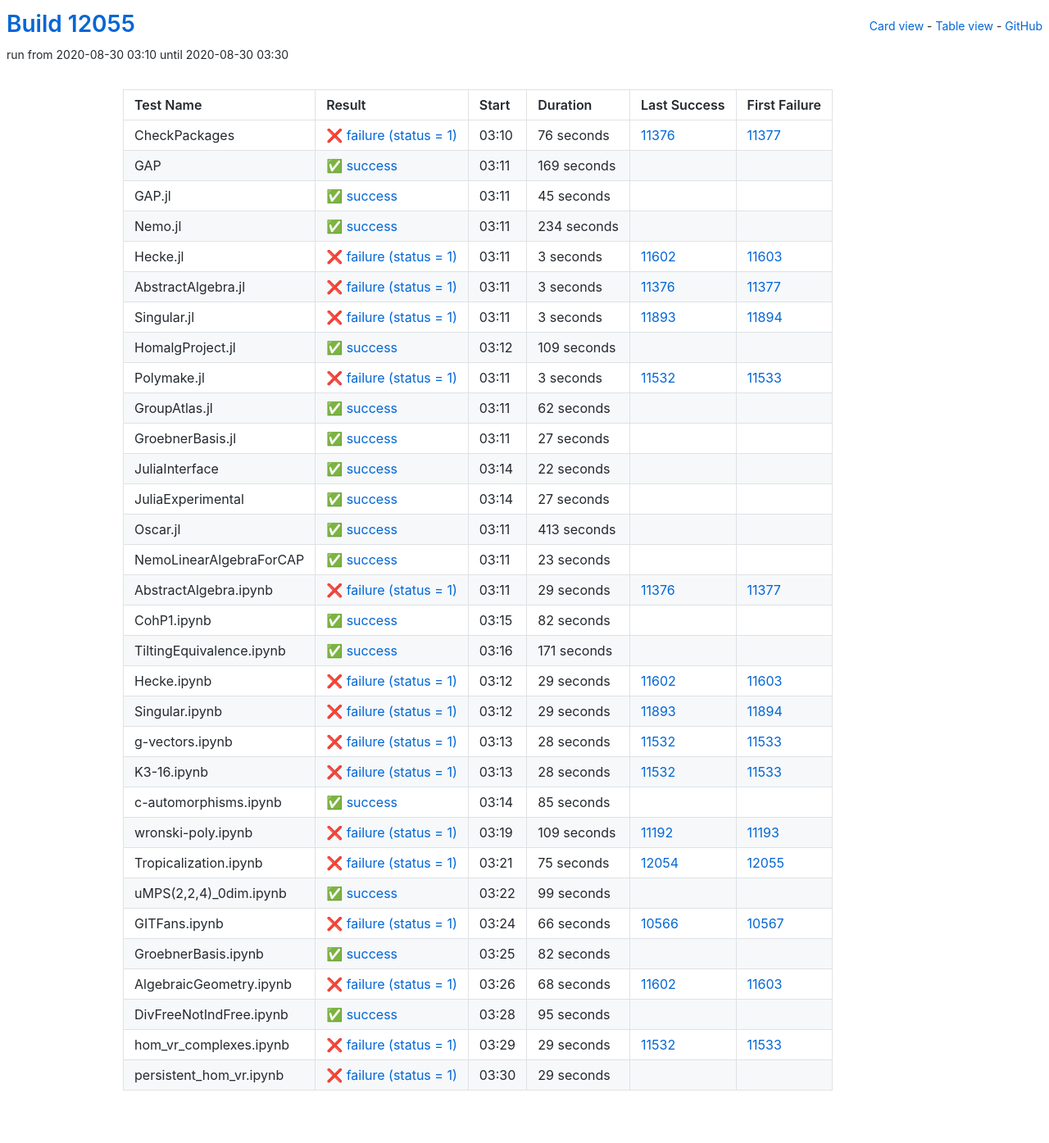
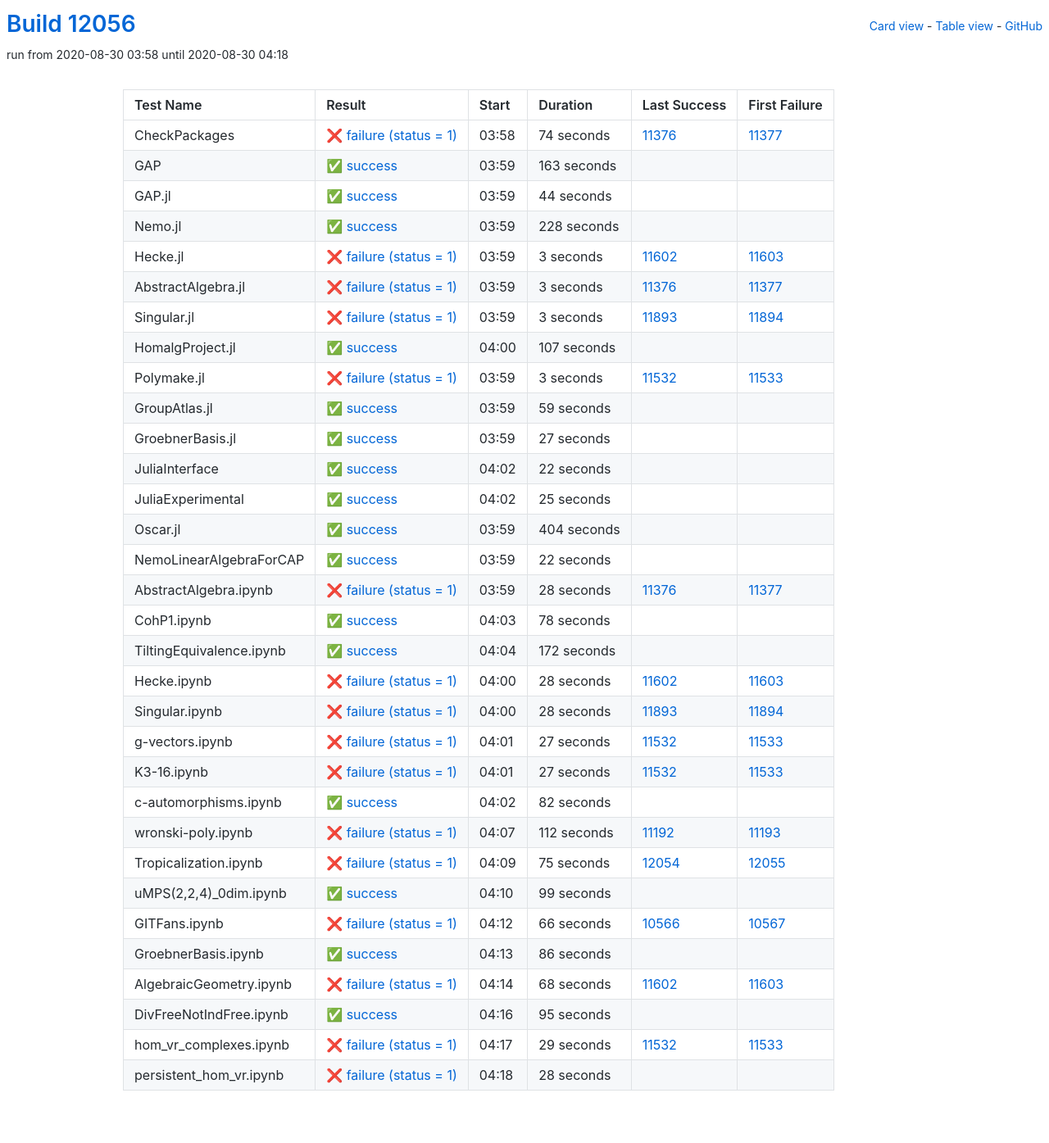
Before and after one commit to oscar-system/oscar-ci-status, a Jekyll site: the page built from table.html, in a window 1280 px wide. Shown: the whole page at 82% size. Built offline with Jekyll 4.4.1, drawn with Linux system fonts in a browser that asks for light colours.

Commit message:
Build #12056

```diff
--- a/_data/ci.yml
+++ b/_data/ci.yml
@@ -1,6 +1,6 @@
 ---
-build: 12055
-build_url: https://oscarci.mathematik.uni-kl.de/job/oscar/12055/
+build: 12056
+build_url: https://oscarci.mathematik.uni-kl.de/job/oscar/12056/
 job: oscar
 organization: oscar-system
 repo: oscar-ci-status
@@ -8,56 +8,56 @@
 tests:
 - name: CheckPackages
   id: checkpackages
-  log: https://oscarci.mathematik.uni-kl.de/job/oscar/12055/artifact/logs/build-12055/CheckPackages.log
-  start: 2020-08-30 03:10
+  log: https://oscarci.mathematik.uni-kl.de/job/oscar/12056/artifact/logs/build-12056/CheckPackages.log
+  start: 2020-08-30 03:58
   success: false
   exitcode: 1
   status: failure
-  duration: 76
+  duration: 74
   last_success: 11376
   last_success_url: https://oscarci.mathematik.uni-kl.de/job/oscar/11376/
   first_failure: 11377
   first_failure_url: https://oscarci.mathematik.uni-kl.de/job/oscar/11377/
 - name: GAP
   id: gap
-  log: https://oscarci.mathematik.uni-kl.de/job/oscar/12055/artifact/logs/build-12055/GAP.log
-  start: 2020-08-30 03:11
+  log: https://oscarci.mathematik.uni-kl.de/job/oscar/12056/artifact/logs/build-12056/GAP.log
+  start: 2020-08-30 03:59
   success: true
   exitcode: 0
   status: success
-  duration: 169
+  duration: 163
   last_success: false
   last_success_url:
   first_failure: false
   first_failure_url:
 - name: GAP.jl
   id: gap-jl
-  log: https://oscarci.mathematik.uni-kl.de/job/oscar/12055/artifact/logs/build-12055/GAP.jl.log
-  start: 2020-08-30 03:11
+  log: https://oscarci.mathematik.uni-kl.de/job/oscar/12056/artifact/logs/build-12056/GAP.jl.log
+  start: 2020-08-30 03:59
   success: true
   exitcode: 0
   status: success
-  duration: 45
+  duration: 44
   last_success: false
   last_success_url:
   first_failure: false
   first_failure_url:
 - name: Nemo.jl
   id: nemo-jl
-  log: https://oscarci.mathematik.uni-kl.de/job/oscar/12055/artifact/logs/build-12055/Nemo.jl.log
-  start: 2020-08-30 03:11
+  log: https://oscarci.mathematik.uni-kl.de/job/oscar/12056/artifact/logs/build-12056/Nemo.jl.log
+  start: 2020-08-30 03:59
   success: true
   exitcode: 0
   status: success
-  duration: 234
+  duration: 228
   last_success: false
   last_success_url:
   first_failure: false
   first_failure_url:
 - name: Hecke.jl
   id: hecke-jl
-  log: https://oscarci.mathematik.uni-kl.de/job/oscar/12055/artifact/logs/build-12055/Hecke.jl.log
-  start: 2020-08-30 03:11
+  log: https://oscarci.mathematik.uni-kl.de/job/oscar/12056/artifact/logs/build-12056/Hecke.jl.log
+  start: 2020-08-30 03:59
   success: false
   exitcode: 1
   status: failure
@@ -68,8 +68,8 @@
   first_failure_url: https://oscarci.mathematik.uni-kl.de/job/oscar/11603/
 - name: AbstractAlgebra.jl
   id: abstractalgebra-jl
-  log: https://oscarci.mathematik.uni-kl.de/job/oscar/12055/artifact/logs/build-12055/AbstractAlgebra.jl.log
-  start: 2020-08-30 03:11
+  log: https://oscarci.mathematik.uni-kl.de/job/oscar/12056/artifact/logs/build-12056/AbstractAlgebra.jl.log
+  start: 2020-08-30 03:59
   success: false
   exitcode: 1
   status: failure
@@ -80,8 +80,8 @@
   first_failure_url: https://oscarci.mathematik.uni-kl.de/job/oscar/11377/
 - name: Singular.jl
   id: singular-jl
-  log: https://oscarci.mathematik.uni-kl.de/job/oscar/12055/artifact/logs/build-12055/Singular.jl.log
-  start: 2020-08-30 03:11
+  log: https://oscarci.mathematik.uni-kl.de/job/oscar/12056/artifact/logs/build-12056/Singular.jl.log
+  start: 2020-08-30 03:59
   success: false
   exitcode: 1
   status: failure
@@ -92,20 +92,20 @@
   first_failure_url: https://oscarci.mathematik.uni-kl.de/job/oscar/11894/
 - name: HomalgProject.jl
   id: homalgproject-jl
-  log: https://oscarci.mathematik.uni-kl.de/job/oscar/12055/artifact/logs/build-12055/HomalgProject.jl.log
-  start: 2020-08-30 03:12
+  log: https://oscarci.mathematik.uni-kl.de/job/oscar/12056/artifact/logs/build-12056/HomalgProject.jl.log
+  start: 2020-08-30 04:00
   success: true
   exitcode: 0
   status: success
-  duration: 109
+  duration: 107
   last_success: false
   last_success_url:
   first_failure: false
   first_failure_url:
 - name: Polymake.jl
   id: polymake-jl
-  log: https://oscarci.mathematik.uni-kl.de/job/oscar/12055/artifact/logs/build-12055/Polymake.jl.log
-  start: 2020-08-30 03:11
+  log: https://oscarci.mathematik.uni-kl.de/job/oscar/12056/artifact/logs/build-12056/Polymake.jl.log
+  start: 2020-08-30 03:59
   success: false
   exitcode: 1
   status: failure
@@ -116,20 +116,20 @@
   first_failure_url: https://oscarci.mathematik.uni-kl.de/job/oscar/11533/
 - name: GroupAtlas.jl
   id: groupatlas-jl
-  log: https://oscarci.mathematik.uni-kl.de/job/oscar/12055/artifact/logs/build-12055/GroupAtlas.jl.log
-  start: 2020-08-30 03:11
+  log: https://oscarci.mathematik.uni-kl.de/job/oscar/12056/artifact/logs/build-12056/GroupAtlas.jl.log
+  start: 2020-08-30 03:59
   success: true
   exitcode: 0
   status: success
-  duration: 62
+  duration: 59
   last_success: false
   last_success_url:
   first_failure: false
   first_failure_url:
 - name: GroebnerBasis.jl
   id: groebnerbasis-jl
-  log: https://oscarci.mathematik.uni-kl.de/job/oscar/12055/artifact/logs/build-12055/GroebnerBasis.jl.log
-  start: 2020-08-30 03:11
+  log: https://oscarci.mathematik.uni-kl.de/job/oscar/12056/artifact/logs/build-12056/GroebnerBasis.jl.log
+  start: 2020-08-30 03:59
   success: true
   exitcode: 0
   status: success
@@ -140,8 +140,8 @@
   first_failure_url:
 - name: JuliaInterface
   id: juliainterface
-  log: https://oscarci.mathematik.uni-kl.de/job/oscar/12055/artifact/logs/build-12055/JuliaInterface.log
-  start: 2020-08-30 03:14
+  log: https://oscarci.mathematik.uni-kl.de/job/oscar/12056/artifact/logs/build-12056/JuliaInterface.log
+  start: 2020-08-30 04:02
   success: true
   exitcode: 0
   status: success
@@ -152,56 +152,128 @@
   first_failure_url:
 - name: JuliaExperimental
   id: juliaexperimental
-  log: https://oscarci.mathematik.uni-kl.de/job/oscar/12055/artifact/logs/build-12055/JuliaExperimental.log
-  start: 2020-08-30 03:14
+  log: https://oscarci.mathematik.uni-kl.de/job/oscar/12056/artifact/logs/build-12056/JuliaExperimental.log
+  start: 2020-08-30 04:02
   success: true
   exitcode: 0
   status: success
-  duration: 27
+  duration: 25
   last_success: false
   last_success_url:
   first_failure: false
   first_failure_url:
 - name: Oscar.jl
   id: oscar-jl
-  log: https://oscarci.mathematik.uni-kl.de/job/oscar/12055/artifact/logs/build-12055/Oscar.jl.log
-  start: 2020-08-30 03:11
+  log: https://oscarci.mathematik.uni-kl.de/job/oscar/12056/artifact/logs/build-12056/Oscar.jl.log
+  start: 2020-08-30 03:59
   success: true
   exitcode: 0
   status: success
-  duration: 413
+  duration: 404
   last_success: false
   last_success_url:
   first_failure: false
   first_failure_url:
 - name: NemoLinearAlgebraForCAP
   id: nemolinearalgebraforcap
-  log: https://oscarci.mathematik.uni-kl.de/job/oscar/12055/artifact/logs/build-12055/NemoLinearAlgebraForCAP.log
-  start: 2020-08-30 03:11
+  log: https://oscarci.mathematik.uni-kl.de/job/oscar/12056/artifact/logs/build-12056/NemoLinearAlgebraForCAP.log
+  start: 2020-08-30 03:59
   success: true
   exitcode: 0
   status: success
-  duration: 23
+  duration: 22
   last_success: false
   last_success_url:
   first_failure: false
   first_failure_url:
 - name: AbstractAlgebra.ipynb
   id: abstractalgebra-ipynb
-  log: https://oscarci.mathematik.uni-kl.de/job/oscar/12055/artifact/logs/build-12055/AbstractAlgebra.ipynb.log
-  start: 2020-08-30 03:11
+  log: https://oscarci.mathematik.uni-kl.de/job/oscar/12056/artifact/logs/build-12056/AbstractAlgebra.ipynb.log
+  start: 2020-08-30 03:59
   success: false
   exitcode: 1
   status: failure
-  duration: 29
+  duration: 28
   last_success: 11376
   last_success_url: https://oscarci.mathematik.uni-kl.de/job/oscar/11376/
   first_failure: 11377
   first_failure_url: https://oscarci.mathematik.uni-kl.de/job/oscar/11377/
 - name: CohP1.ipynb
   id: cohp1-ipynb
-  log: https://oscarci.mathematik.uni-kl.de/job/oscar/12055/artifact/logs/build-12055/CohP1.ipynb.log
-  start: 2020-08-30 03:15
+  log: https://oscarci.mathematik.uni-kl.de/job/oscar/12056/artifact/logs/build-12056/CohP1.ipynb.log
+  start: 2020-08-30 04:03
+  success: true
+  exitcode: 0
+  status: success
+  duration: 78
+  last_success: false
+  last_success_url:
+  first_failure: false
+  first_failure_url:
+- name: TiltingEquivalence.ipynb
+  id: tiltingequivalence-ipynb
+  log: https://oscarci.mathematik.uni-kl.de/job/oscar/12056/artifact/logs/build-12056/TiltingEquivalence.ipynb.log
+  start: 2020-08-30 04:04
+  success: true
+  exitcode: 0
+  status: success
+  duration: 172
+  last_success: false
+  last_success_url:
+  first_failure: false
+  first_failure_url:
+- name: Hecke.ipynb
+  id: hecke-ipynb
+  log: https://oscarci.mathematik.uni-kl.de/job/oscar/12056/artifact/logs/build-12056/Hecke.ipynb.log
+  start: 2020-08-30 04:00
+  success: false
+  exitcode: 1
+  status: failure
+  duration: 28
+  last_success: 11602
+  last_success_url: https://oscarci.mathematik.uni-kl.de/job/oscar/11602/
+  first_failure: 11603
+  first_failure_url: https://oscarci.mathematik.uni-kl.de/job/oscar/11603/
+- name: Singular.ipynb
+  id: singular-ipynb
+  log: https://oscarci.mathematik.uni-kl.de/job/oscar/12056/artifact/logs/build-12056/Singular.ipynb.log
+  start: 2020-08-30 04:00
+  success: false
+  exitcode: 1
+  status: failure
+  duration: 28
+  last_success: 11893
+  last_success_url: https://oscarci.mathematik.uni-kl.de/job/oscar/11893/
+  first_failure: 11894
+  first_failure_url: https://oscarci.mathematik.uni-kl.de/job/oscar/11894/
+- name: g-vectors.ipynb
+  id: g-vectors-ipynb
+  log: https://oscarci.mathematik.uni-kl.de/job/oscar/12056/artifact/logs/build-12056/g-vectors.ipynb.log
+  start: 2020-08-30 04:01
+  success: false
+  exitcode: 1
+  status: failure
+  duration: 27
+  last_success: 11532
+  last_success_url: https://oscarci.mathematik.uni-kl.de/job/oscar/11532/
+  first_failure: 11533
+  first_failure_url: https://oscarci.mathematik.uni-kl.de/job/oscar/11533/
+- name: K3-16.ipynb
+  id: k3-16-ipynb
+  log: https://oscarci.mathematik.uni-kl.de/job/oscar/12056/artifact/logs/build-12056/K3-16.ipynb.log
+  start: 2020-08-30 04:01
+  success: false
+  exitcode: 1
+  status: failure
+  duration: 27
+  last_success: 11532
+  last_success_url: https://oscarci.mathematik.uni-kl.de/job/oscar/11532/
+  first_failure: 11533
+  first_failure_url: https://oscarci.mathematik.uni-kl.de/job/oscar/11533/
+- name: c-automorphisms.ipynb
+  id: c-automorphisms-ipynb
+  log: https://oscarci.mathematik.uni-kl.de/job/oscar/12056/artifact/logs/build-12056/c-automorphisms.ipynb.log
+  start: 2020-08-30 04:02
   success: true
   exitcode: 0
   status: success
@@ -210,94 +282,22 @@
   last_success_url:
   first_failure: false
   first_failure_url:
-- name: TiltingEquivalence.ipynb
-  id: tiltingequivalence-ipynb
-  log: https://oscarci.mathematik.uni-kl.de/job/oscar/12055/artifact/logs/build-12055/TiltingEquivalence.ipynb.log
-  start: 2020-08-30 03:16
-  success: true
-  exitcode: 0
-  status: success
-  duration: 171
-  last_success: false
-  last_success_url:
-  first_failure: false
-  first_failure_url:
-- name: Hecke.ipynb
-  id: hecke-ipynb
-  log: https://oscarci.mathematik.uni-kl.de/job/oscar/12055/artifact/logs/build-12055/Hecke.ipynb.log
-  start: 2020-08-30 03:12
+- name: wronski-poly.ipynb
+  id: wronski-poly-ipynb
+  log: https://oscarci.mathematik.uni-kl.de/job/oscar/12056/artifact/logs/build-12056/wronski-poly.ipynb.log
+  start: 2020-08-30 04:07
   success: false
   exitcode: 1
   status: failure
-  duration: 29
-  last_success: 11602
-  last_success_url: https://oscarci.mathematik.uni-kl.de/job/oscar/11602/
-  first_failure: 11603
-  first_failure_url: https://oscarci.mathematik.uni-kl.de/job/oscar/11603/
-- name: Singular.ipynb
-  id: singular-ipynb
-  log: https://oscarci.mathematik.uni-kl.de/job/oscar/12055/artifact/logs/build-12055/Singular.ipynb.log
-  start: 2020-08-30 03:12
-  success: false
-  exitcode: 1
-  status: failure
-  duration: 29
-  last_success: 11893
-  last_success_url: https://oscarci.mathematik.uni-kl.de/job/oscar/11893/
-  first_failure: 11894
-  first_failure_url: https://oscarci.mathematik.uni-kl.de/job/oscar/11894/
-- name: g-vectors.ipynb
-  id: g-vectors-ipynb
-  log: https://oscarci.mathematik.uni-kl.de/job/oscar/12055/artifact/logs/build-12055/g-vectors.ipynb.log
-  start: 2020-08-30 03:13
-  success: false
-  exitcode: 1
-  status: failure
-  duration: 28
-  last_success: 11532
-  last_success_url: https://oscarci.mathematik.uni-kl.de/job/oscar/11532/
-  first_failure: 11533
-  first_failure_url: https://oscarci.mathematik.uni-kl.de/job/oscar/11533/
-- name: K3-16.ipynb
-  id: k3-16-ipynb
-  log: https://oscarci.mathematik.uni-kl.de/job/oscar/12055/artifact/logs/build-12055/K3-16.ipynb.log
-  start: 2020-08-30 03:13
-  success: false
-  exitcode: 1
-  status: failure
-  duration: 28
-  last_success: 11532
-  last_success_url: https://oscarci.mathematik.uni-kl.de/job/oscar/11532/
-  first_failure: 11533
-  first_failure_url: https://oscarci.mathematik.uni-kl.de/job/oscar/11533/
-- name: c-automorphisms.ipynb
-  id: c-automorphisms-ipynb
-  log: https://oscarci.mathematik.uni-kl.de/job/oscar/12055/artifact/logs/build-12055/c-automorphisms.ipynb.log
-  start: 2020-08-30 03:14
-  success: true
-  exitcode: 0
-  status: success
-  duration: 85
-  last_success: false
-  last_success_url:
-  first_failure: false
-  first_failure_url:
-- name: wronski-poly.ipynb
-  id: wronski-poly-ipynb
-  log: https://oscarci.mathematik.uni-kl.de/job/oscar/12055/artifact/logs/build-12055/wronski-poly.ipynb.log
-  start: 2020-08-30 03:19
-  success: false
-  exitcode: 1
-  status: failure
-  duration: 109
+  duration: 112
   last_success: 11192
   last_success_url: https://oscarci.mathematik.uni-kl.de/job/oscar/11192/
   first_failure: 11193
   first_failure_url: https://oscarci.mathematik.uni-kl.de/job/oscar/11193/
 - name: Tropicalization.ipynb
   id: tropicalization-ipynb
-  log: https://oscarci.mathematik.uni-kl.de/job/oscar/12055/artifact/logs/build-12055/Tropicalization.ipynb.log
-  start: 2020-08-30 03:21
+  log: https://oscarci.mathematik.uni-kl.de/job/oscar/12056/artifact/logs/build-12056/Tropicalization.ipynb.log
+  start: 2020-08-30 04:09
   success: false
   exitcode: 1
   status: failure
@@ -308,8 +308,8 @@
   first_failure_url: https://oscarci.mathematik.uni-kl.de/job/oscar/12055/
 - name: uMPS(2,2,4)_0dim.ipynb
   id: umps-2-2-4-0dim-ipynb
-  log: https://oscarci.mathematik.uni-kl.de/job/oscar/12055/artifact/logs/build-12055/uMPS-2-2-4-_0dim.ipynb.log
-  start: 2020-08-30 03:22
+  log: https://oscarci.mathematik.uni-kl.de/job/oscar/12056/artifact/logs/build-12056/uMPS-2-2-4-_0dim.ipynb.log
+  start: 2020-08-30 04:10
   success: true
   exitcode: 0
   status: success
@@ -320,8 +320,8 @@
   first_failure_url:
 - name: GITFans.ipynb
   id: gitfans-ipynb
-  log: https://oscarci.mathematik.uni-kl.de/job/oscar/12055/artifact/logs/build-12055/GITFans.ipynb.log
-  start: 2020-08-30 03:24
+  log: https://oscarci.mathematik.uni-kl.de/job/oscar/12056/artifact/logs/build-12056/GITFans.ipynb.log
+  start: 2020-08-30 04:12
   success: false
   exitcode: 1
   status: failure
@@ -332,20 +332,20 @@
   first_failure_url: https://oscarci.mathematik.uni-kl.de/job/oscar/10567/
 - name: GroebnerBasis.ipynb
   id: groebnerbasis-ipynb
-  log: https://oscarci.mathematik.uni-kl.de/job/oscar/12055/artifact/logs/build-12055/GroebnerBasis.ipynb.log
-  start: 2020-08-30 03:25
+  log: https://oscarci.mathematik.uni-kl.de/job/oscar/12056/artifact/logs/build-12056/GroebnerBasis.ipynb.log
+  start: 2020-08-30 04:13
   success: true
   exitcode: 0
   status: success
-  duration: 82
+  duration: 86
   last_success: false
   last_success_url:
   first_failure: false
   first_failure_url:
 - name: AlgebraicGeometry.ipynb
   id: algebraicgeometry-ipynb
-  log: https://oscarci.mathematik.uni-kl.de/job/oscar/12055/artifact/logs/build-12055/AlgebraicGeometry.ipynb.log
-  start: 2020-08-30 03:26
+  log: https://oscarci.mathematik.uni-kl.de/job/oscar/12056/artifact/logs/build-12056/AlgebraicGeometry.ipynb.log
+  start: 2020-08-30 04:14
   success: false
   exitcode: 1
   status: failure
@@ -356,8 +356,8 @@
   first_failure_url: https://oscarci.mathematik.uni-kl.de/job/oscar/11603/
 - name: DivFreeNotIndFree.ipynb
   id: divfreenotindfree-ipynb
-  log: https://oscarci.mathematik.uni-kl.de/job/oscar/12055/artifact/logs/build-12055/DivFreeNotIndFree.ipynb.log
-  start: 2020-08-30 03:28
+  log: https://oscarci.mathematik.uni-kl.de/job/oscar/12056/artifact/logs/build-12056/DivFreeNotIndFree.ipynb.log
+  start: 2020-08-30 04:16
   success: true
   exitcode: 0
   status: success
@@ -368,8 +368,8 @@
   first_failure_url:
 - name: hom_vr_complexes.ipynb
   id: hom-vr-complexes-ipynb
-  log: https://oscarci.mathematik.uni-kl.de/job/oscar/12055/artifact/logs/build-12055/hom_vr_complexes.ipynb.log
-  start: 2020-08-30 03:29
+  log: https://oscarci.mathematik.uni-kl.de/job/oscar/12056/artifact/logs/build-12056/hom_vr_complexes.ipynb.log
+  start: 2020-08-30 04:17
   success: false
   exitcode: 1
   status: failure
@@ -380,12 +380,12 @@
   first_failure_url: https://oscarci.mathematik.uni-kl.de/job/oscar/11533/
 - name: persistent_hom_vr.ipynb
   id: persistent-hom-vr-ipynb
-  log: https://oscarci.mathematik.uni-kl.de/job/oscar/12055/artifact/logs/build-12055/persistent_hom_vr.ipynb.log
-  start: 2020-08-30 03:30
+  log: https://oscarci.mathematik.uni-kl.de/job/oscar/12056/artifact/logs/build-12056/persistent_hom_vr.ipynb.log
+  start: 2020-08-30 04:18
   success: false
   exitcode: 1
   status: failure
-  duration: 29
+  duration: 28
   last_success: false
   last_success_url:
   first_failure: false
```
Also changed, not shown: README.md.
